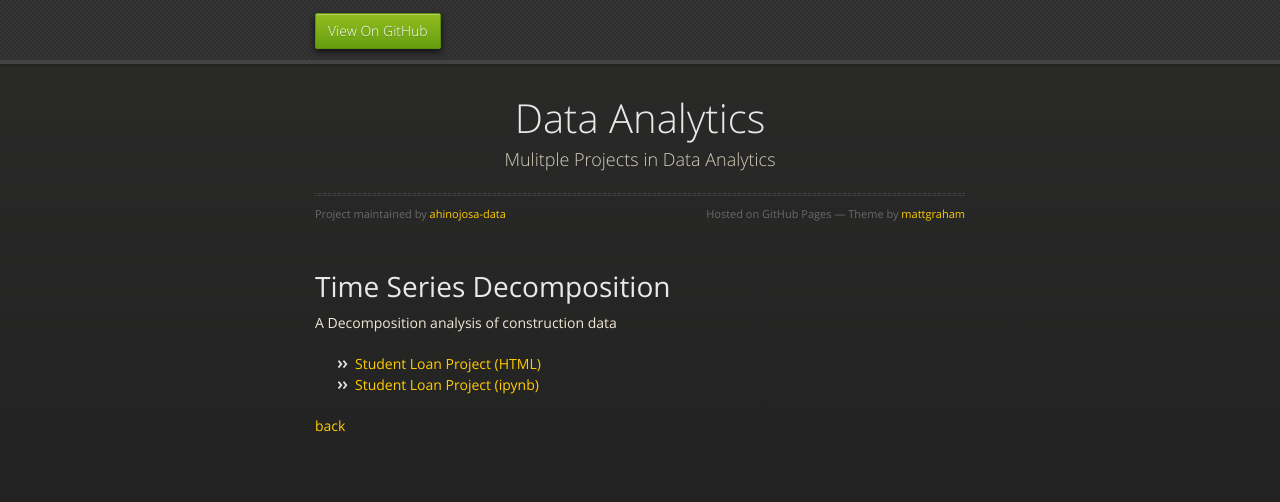
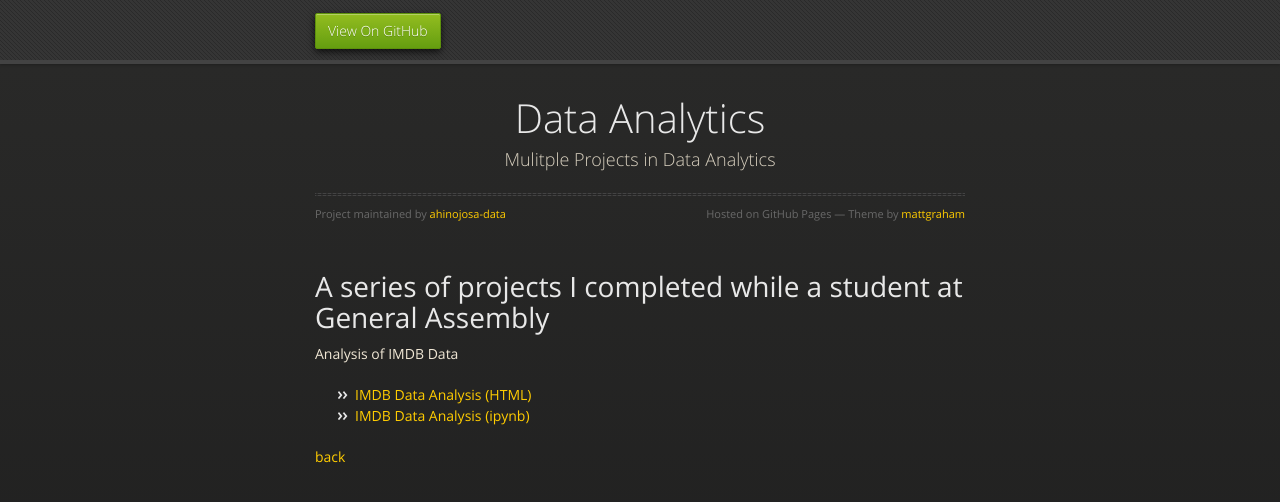
Before and after one commit to ahinojosa-data/ahinojosa-data.github.io, a Jekyll site: the page built from projects/index.md, in a window 1280 px wide. Shown: the top 502 px of the page. Built offline with Jekyll 4.4.1, drawn with Linux system fonts in a browser that asks for light colours.

Commit message:
Update index.md

```diff
--- a/projects/index.md
+++ b/projects/index.md
@@ -4,9 +4,9 @@ description: Time Series
 layout: default
 ---
 
-# Time Series Decomposition
-A Decomposition analysis of construction data
-- [Student Loan Project (HTML)](StudentLoan.html)
-- [Student Loan Project (ipynb)](StudentLoan.ipynb)
+# A series of projects I completed while a student at General Assembly
+Analysis of IMDB Data
+- [IMDB Data Analysis (HTML)](IMDbDataAnalysis.html)
+- [IMDB Data Analysis (ipynb)](IMDbDataAnalysis.ipynb)
 
 [back](https://ahinojosa-data.github.io/)
```
